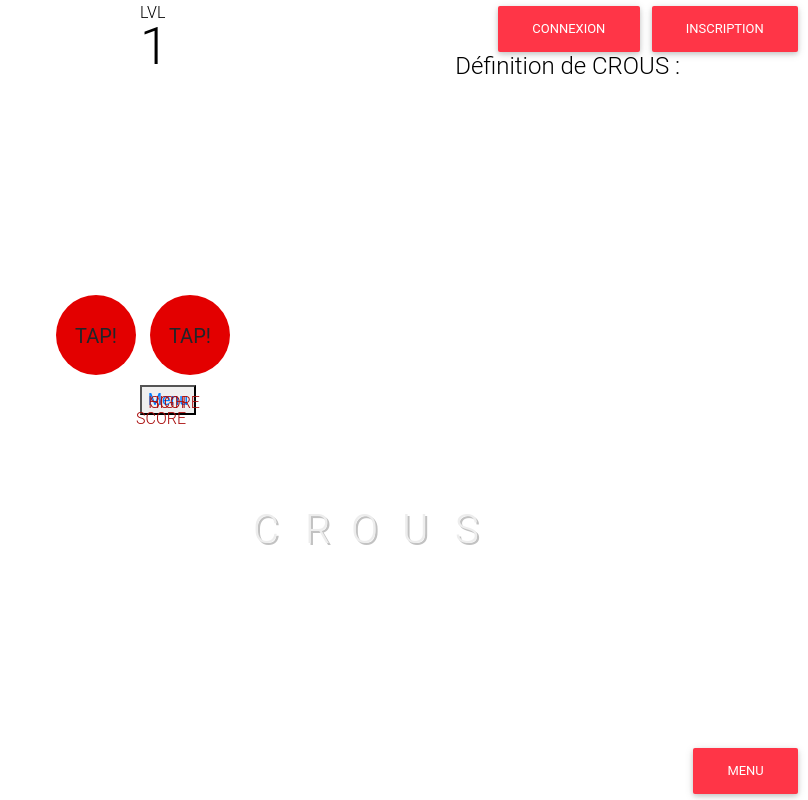
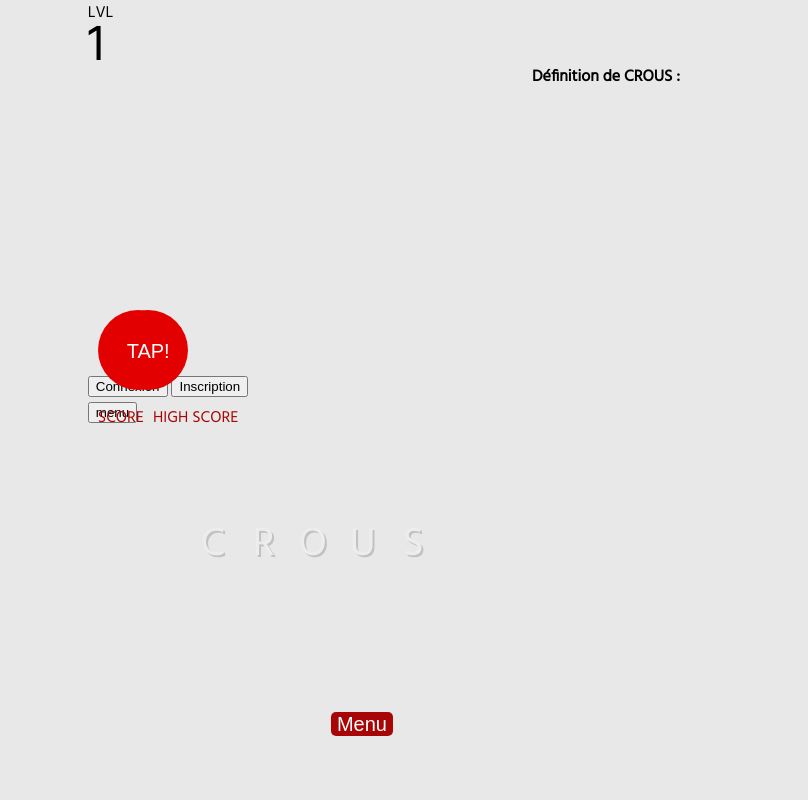
Before and after one commit to PinballCrous/CrousPinball, a PHP site: page /decouverte/gamedecouverte.php in a window 1280 px wide. Shown: the whole page, without its empty margins (472-1280 px from the left). Run offline with PHP 8.4, Linux system fonts and the light colour scheme; some libraries are stand-ins or nearby versions; some web fonts are replaced.

Commit message:
test
problème d'include

```diff
--- a/css/style.css
+++ b/css/style.css
@@ -173,7 +173,26 @@ canvas {
 	color: black;
 }
 
+.btn_menu{
+	bottom: 5%;
+	right: 30%;
+	transform: translate(-50%, -100%);
+	position: absolute;
+	border: none;
+	background-color: #A80606;
+	height: 3vh;
+	border-radius: 5px;
+}
 
+.btn_menu:hover{
+	box-shadow: 5px 5px 5px #A50303;
+}
+
+.btn_menu a{
+	color: white;
+	text-decoration: none;
+	font-size: 1.5em;
+}
 
 #centr,#regio,#oeuvr,#unive,#scola {
 	font-weight: bold;
--- a/decouverte/gamedecouverte.php
+++ b/decouverte/gamedecouverte.php
@@ -3,7 +3,7 @@
 
 <head>
     <meta charset="UTF-8">
-    <?php include '../templates/includes/css.php'; ?>
+    <link rel="stylesheet" href="../css/style.css">
     <title>Menu defis</title>
 </head>
 
```
